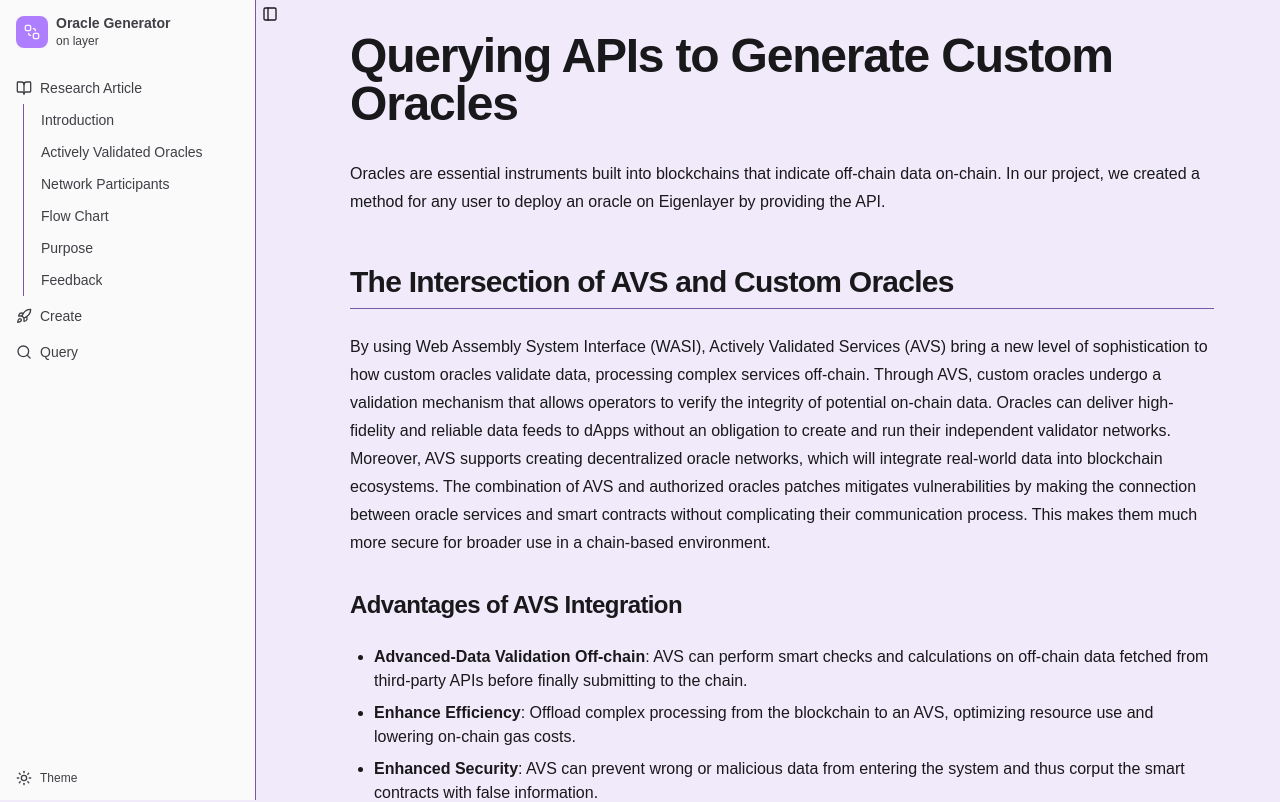
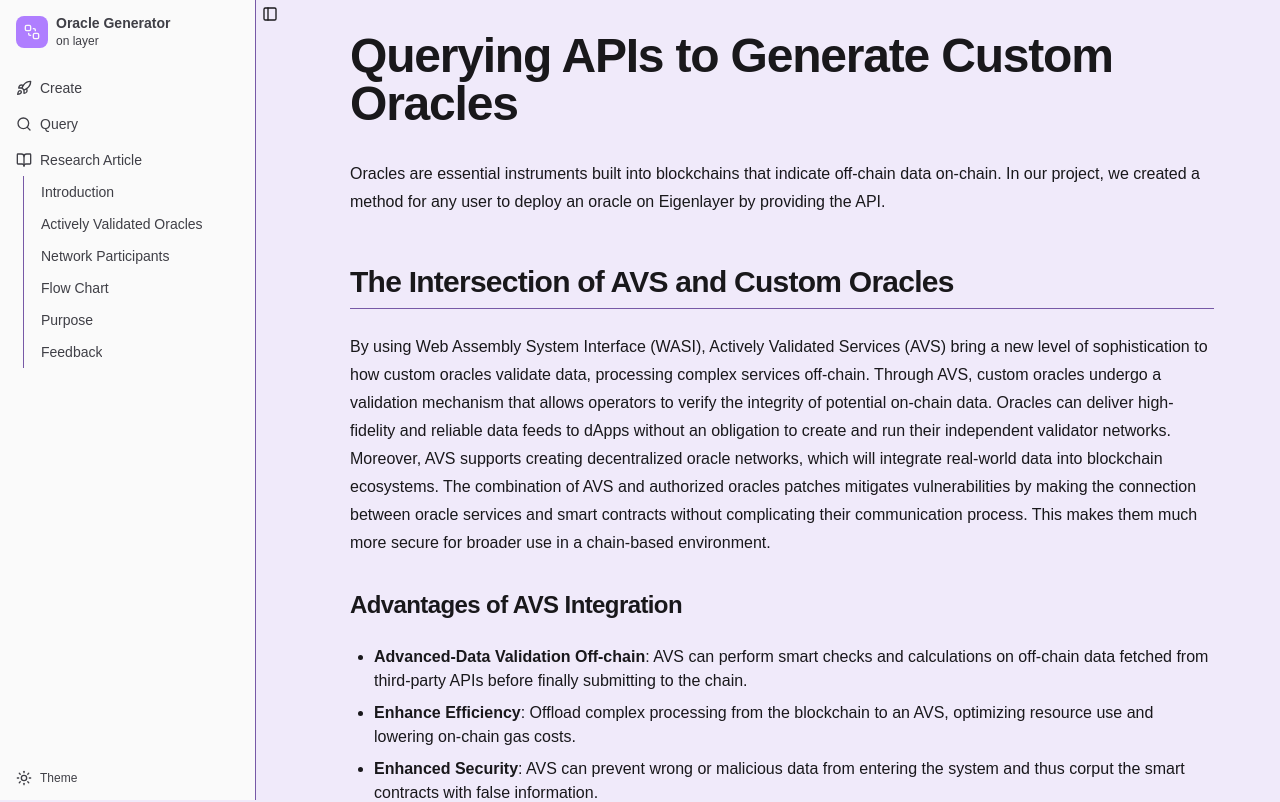
Before and after one commit to raviriley/oracle-layer, a Next.js app: page / in a window 1280 px wide. Shown: the top 802 px of the page. Built offline with nearby package versions, Linux system fonts and the light colour scheme.

Commit message:
Move article below create and query in sidebar

```diff
--- a/components/app-sidebar.tsx
+++ b/components/app-sidebar.tsx
@@ -15,6 +15,16 @@ import { useTheme } from "next-themes";
 
 // This is sample data.
 const nav = [
+  {
+    title: "Create",
+    url: "/create",
+    icon: Rocket,
+  },
+  {
+    title: "Query",
+    url: "/query",
+    icon: Search,
+  },
   {
     title: "Research Article",
     url: "/",
@@ -45,16 +55,6 @@ const nav = [
         url: "/#personal-experience",
       },
     ],
-  },
-  {
-    title: "Create",
-    url: "/create",
-    icon: Rocket,
-  },
-  {
-    title: "Query",
-    url: "/query",
-    icon: Search,
   },
 ];
 
```
